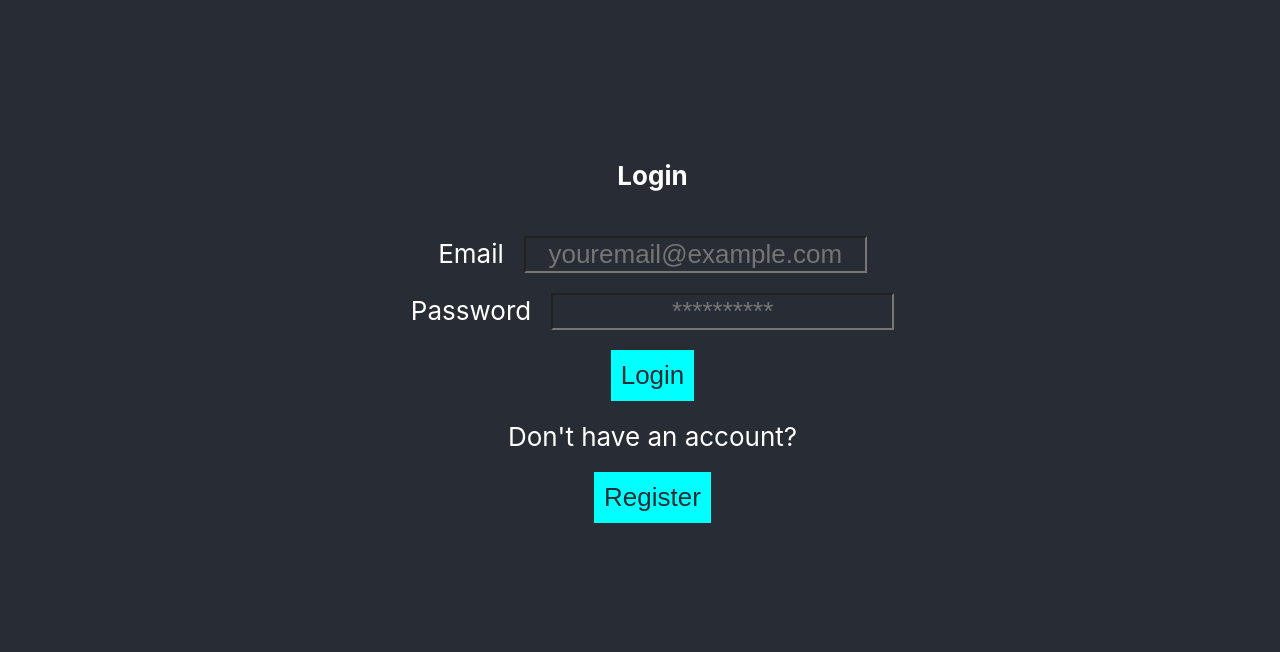
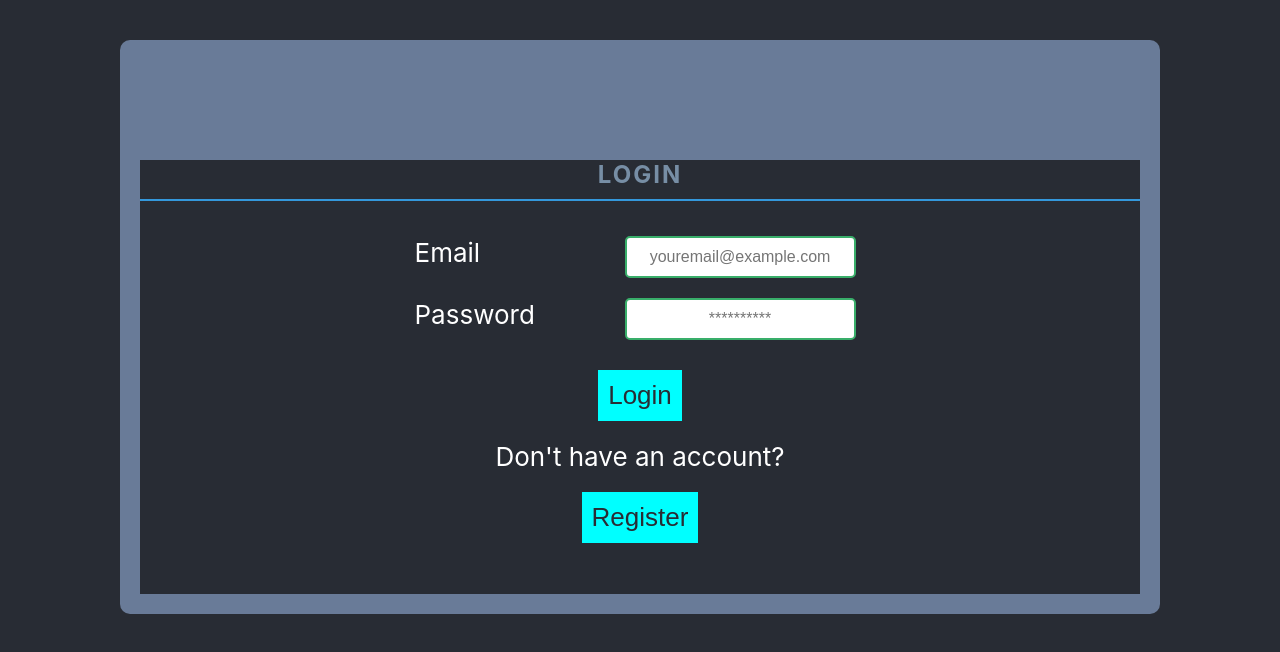
Before and after one commit to Yafet2557/Event-Planner, a React (Create React App) app in the folder frontend/: page / in a window 1280 px wide. Shown: the top 652 px of the page. Built offline with nearby package versions, Linux system fonts and the light colour scheme.

Commit message:
modern styling effects to inputs.

```diff
--- a/frontend/src/index.css
+++ b/frontend/src/index.css
@@ -23,8 +23,15 @@ code {
     monospace;
 }
 
-h2{
+h2 {
   margin: 25px auto;
+  font-size: 24px;
+  color: #778ea5;
+  text-align: center;
+  text-transform: uppercase;
+  letter-spacing: 2px;
+  border-bottom: 2px solid #3498db;
+  padding-bottom: 10px;
 }
 
 
@@ -58,9 +65,11 @@ h2{
 }
 
 .content {
-  max-width: 1200px;
+  max-width: 1000px;
   margin: 40px auto;
   padding: 20px;
+  background-color: #697b98;
+  border-radius: 10px;
 }
 
 .login {
@@ -94,16 +103,38 @@ button:hover {
 }
 
 input {
-  margin-top: 20px;
-  margin-left: 20px;
+  padding: 10px;
+  margin: 10px;
+  display: inline-block;
+  border: 2px solid #3498db;
+  border-radius: 5px;
+  font-size: 16px;
+  color: #162732;
+  background-color: #ffffff;
+  transition: all 0.3s ease-in-out;
+}input:hover {
+  border-color: #2980b9;
+  color: #fbfcfc;
+  background-color: #616e71;
+  box-shadow: 0 0 10px rgba(0, 0, 0, 0.1);
+}input:valid {
+  border-color: #39ae6a;
+}input:required:invalid {
+  border-color: #5365b0;
 }
 
 .register {
   margin-top: 100px;
-  margin-left: 25px;
+  width: 100%;
 }
 
 .register button {
   display: block;
   margin: 20px auto;
 }
+
+.register label{
+  min-width: 200px;
+  display: inline-block;
+  text-align: justify;
+}
```
